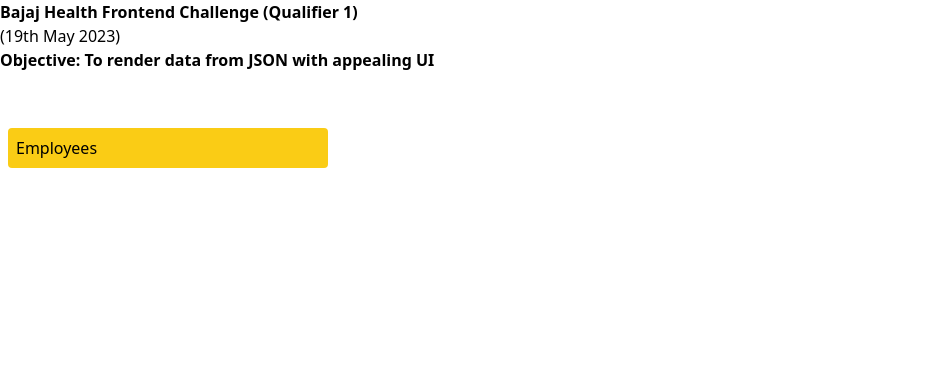
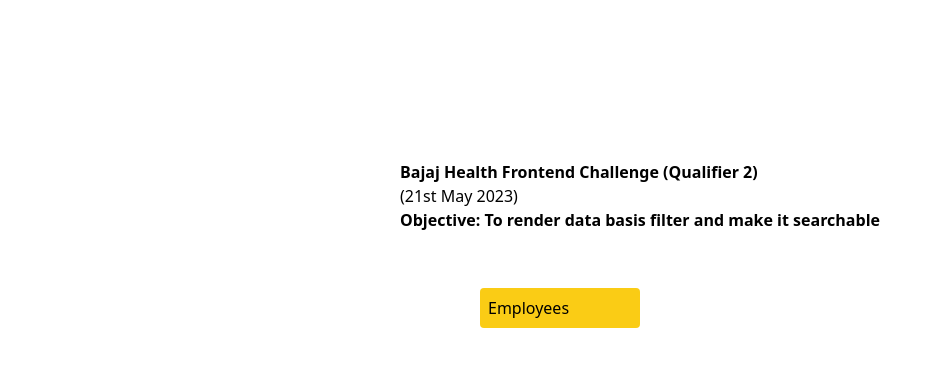
Before and after one commit to medhavii/Bajaj, a React (Create React App) app: page / in a window 1280 px wide. Shown: the top 366 px of the page, without its empty margins (0-943 px from the left). Built offline with nearby package versions, Linux system fonts and the light colour scheme.

Commit message:
dropdown added

```diff
--- a/src/components/Skills.jsx
+++ b/src/components/Skills.jsx
@@ -6,7 +6,7 @@
 const Filter = () => {
   const [isActive, setIsActive] = useState(false);
   const [filterTags, setFilterTags] = useState([]);
-  const [filterSkills, setFilterSkills] = useState("");
+  const [filterSkills, setFilterSkills] = useState([]);
 
   const filteredDATA = Employees.filter((node) =>
     filterTags.length > 0
@@ -26,6 +26,19 @@
     }
   };
 
+  const handleFilterSkills = (event) => {
+    const { value, checked } = event.target;
+    if (checked) {
+      setFilterSkills((prevSkills) => [...prevSkills, value]);
+    } else {
+      setFilterSkills((prevSkills) =>
+        prevSkills.filter((skill) => skill !== value)
+      );
+    }
+  };
+
+
+
   return (
     <div className="relative flex ">
       <div className="m-2 p-2 " onClick={(e) => setIsActive(!isActive)}>
@@ -36,7 +49,7 @@
           <label className="m-2" htmlFor="SQL">
             <input
               type="checkbox"
-              //   onChange={filterHandler}
+             onChange={handleFilterSkills}
               value="SQL"
               id="SQL"
             />
@@ -45,7 +58,7 @@
           <label className="m-2" htmlFor="Javascript">
             <input
               type="checkbox"
-              //   onChange={filterHandler}
+                onChange={handleFilterSkills}
               value="Javascript"
               id="Javascript"
             />
@@ -54,7 +67,7 @@
           <label className="m-2" htmlFor="Python">
             <input
               type="checkbox"
-              //   onChange={filterHandler}
+                onChange={handleFilterSkills}
               value="Python"
               id="Python"
             />
@@ -63,7 +76,7 @@
           <label className="m-2" htmlFor="HTML">
             <input
               type="checkbox"
-              //   onChange={filterHandler}
+                onChange={handleFilterSkills}
               value="HTML"
               id="HTML"
             />
@@ -72,7 +85,7 @@
           <label className="m-2" htmlFor="CSS">
             <input
               type="checkbox"
-              //   onChange={filterHandler}
+                onChange={handleFilterSkills}
               value="CSS"
               id="CSS"
             />
@@ -81,7 +94,7 @@
           <label className="m-2" htmlFor="Photoshop">
             <input
               type="checkbox"
-              //   onChange={filterHandler}
+                onChange={handleFilterSkills}
               value="Photoshop"
               id="Photoshop"
             />
@@ -90,7 +103,7 @@
           <label className="m-2" htmlFor="Manual Testing">
             <input
               type="checkbox"
-              //   onChange={filterHandler}
+                onChange={handleFilterSkills}
               value="Manual Testing"
               id="Manual Testing"
             />
@@ -99,7 +112,7 @@
           <label className="m-2" htmlFor="Java">
             <input
               type="checkbox"
-              //   onChange={filterHandler}
+                onChange={handleFilterSkills}
               value="Java"
               id="Java"
             />
--- a/src/pages/Home.jsx
+++ b/src/pages/Home.jsx
@@ -3,19 +3,22 @@
 // import machine from '../assets/machine.png'
 const Home = () => {
   return (
-    <div className="flex flex-col justify-center ">
+    <div className="flex flex-col justify-center mt-40 ">
+      <div className="flex justify-center">
       <div className="flex flex-col justify-center ">
-        <p className="justify-center font-bold">Bajaj Health Frontend Challenge (Qualifier 1)</p>
-        <p>(19th May 2023)</p>
+        <p className="justify-center font-bold">Bajaj Health Frontend Challenge (Qualifier 2)</p>
+        <p>(21st May 2023)</p>
         <p className="font-semibold">
-          <span>Objective: </span>To render data from JSON with appealing UI
+          <span>Objective: </span>To render data basis filter and make it searchable
         </p>
         <br/>
         <br />
-        <Link to="/employees" className="rounded w-80 bg-yellow-400 p-2 m-2">
+        <Link to="/employees" className="rounded w-40 bg-yellow-400 p-2 m-2 ml-20">
               Employees
             </Link>
       </div>
+      </div>
+
     </div>
   );
 };
```
